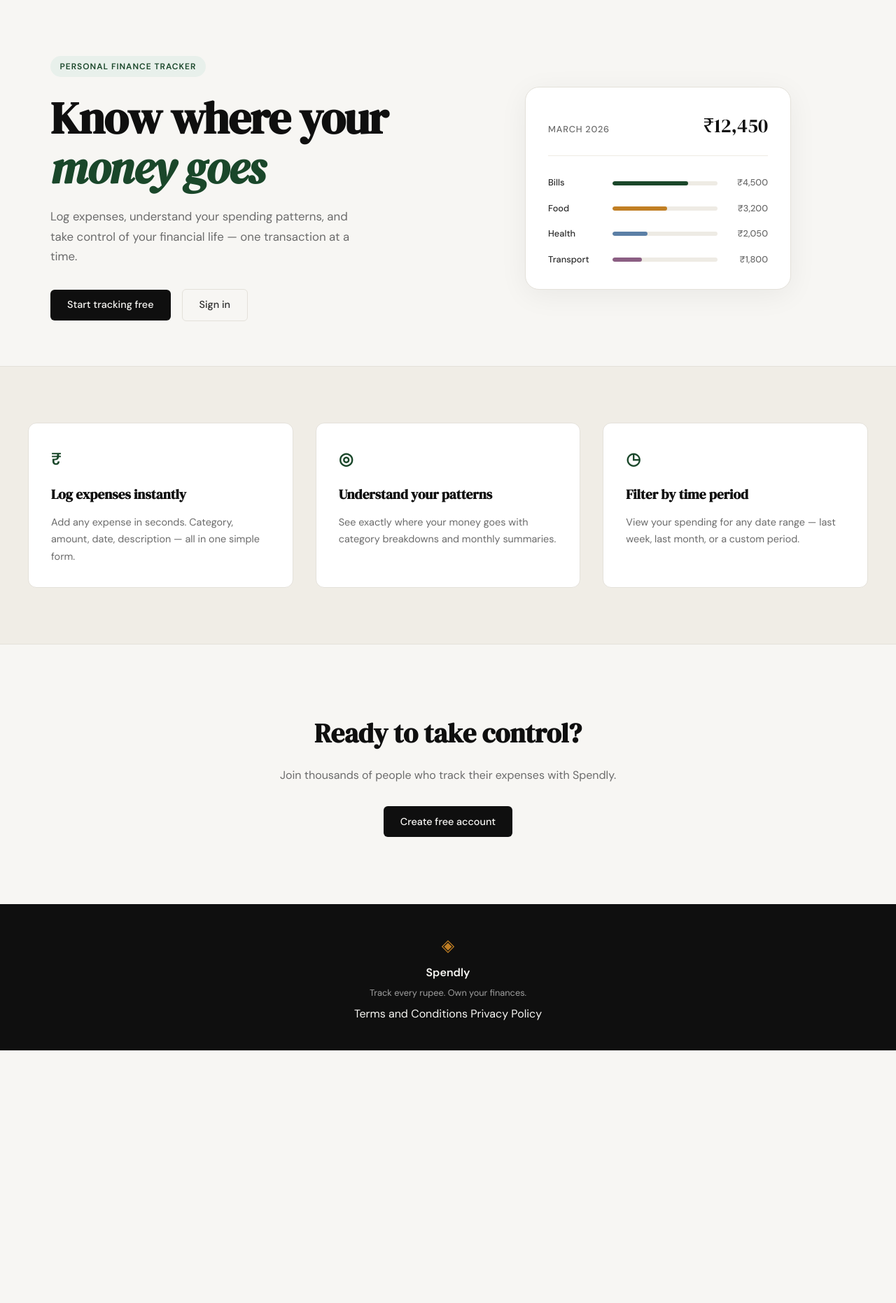
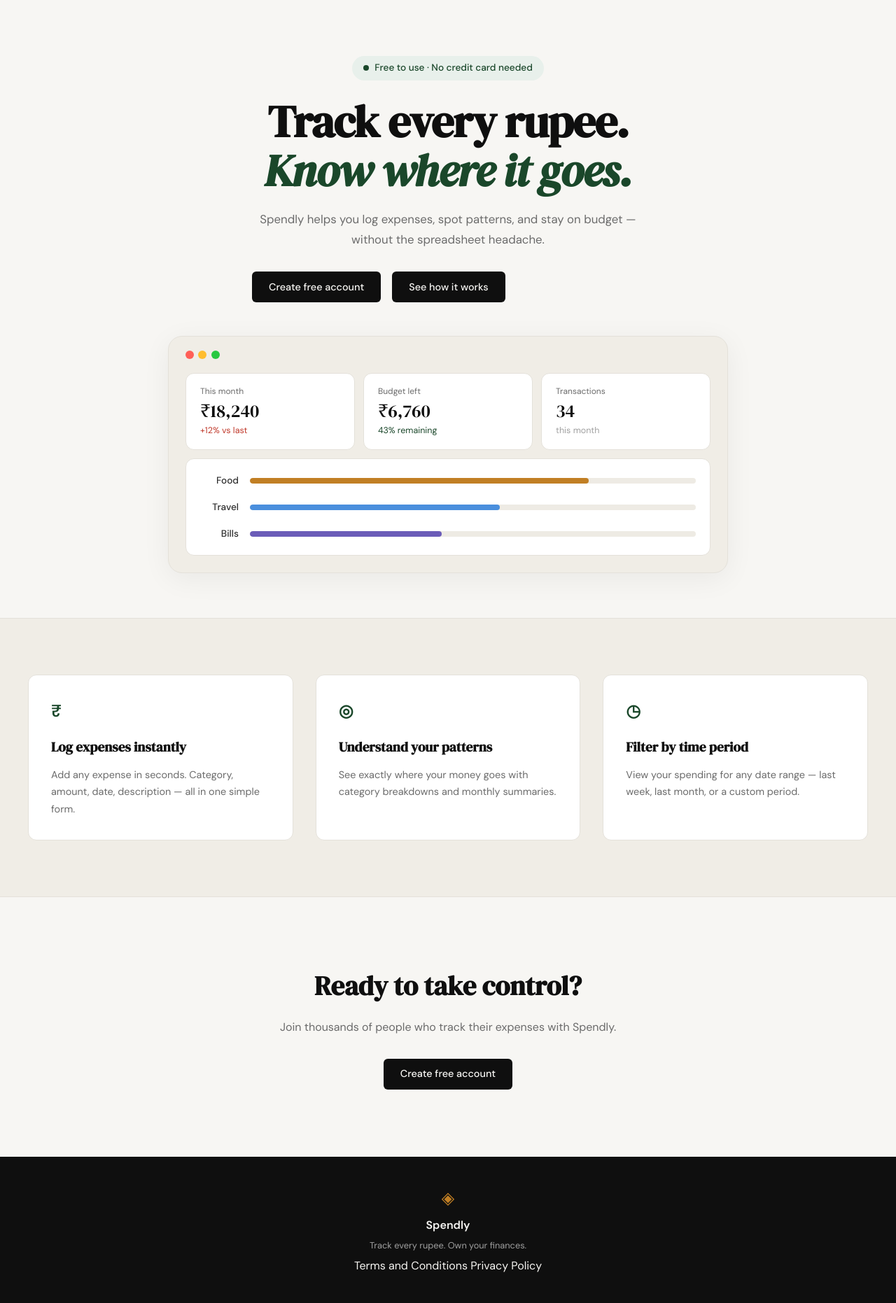
Before and after one commit to Amith-Ganta/spendly, a Flask app: page / in a window 1280 px wide. Shown: the part 61-1923 px from the top of the page at 70% size. Before the commit the page ends 1562 px from the top, so only its background shows below. Run offline with Flask 3, Linux system fonts and the light colour scheme.

Commit message:
landing: redesign hero section to match mockup

```diff
--- /dev/null
+++ b/static/css/landing.css
@@ -0,0 +1,169 @@
+/* ------------------------------------------------------------------ */
+/* Landing page — hero overrides                                        */
+/* ------------------------------------------------------------------ */
+
+.hero {
+    padding: 5rem 2rem 4rem;
+    display: flex;
+    flex-direction: column;
+    align-items: center;
+    text-align: center;
+    gap: 3rem;
+    max-width: 900px;
+    margin: 0 auto;
+}
+
+.hero-inner {
+    max-width: 680px;
+}
+
+.hero-badge {
+    display: inline-flex;
+    align-items: center;
+    gap: 0.5rem;
+    background: var(--accent-light);
+    color: var(--accent);
+    font-size: 0.85rem;
+    font-weight: 500;
+    letter-spacing: normal;
+    text-transform: none;
+    padding: 0.4rem 1rem;
+    border-radius: 999px;
+    margin-bottom: 1.5rem;
+}
+
+.hero-badge-dot {
+    width: 8px;
+    height: 8px;
+    border-radius: 50%;
+    background: var(--accent);
+    display: inline-block;
+    flex-shrink: 0;
+}
+
+.hero-subtitle {
+    max-width: 560px;
+    margin-left: auto;
+    margin-right: auto;
+}
+
+.hero-visual {
+    width: 100%;
+    max-width: 800px;
+    display: block;
+}
+
+/* ------------------------------------------------------------------ */
+/* Mock browser dashboard                                              */
+/* ------------------------------------------------------------------ */
+
+.mock-browser {
+    background: var(--paper-warm);
+    border: 1px solid var(--border);
+    border-radius: var(--radius-lg);
+    padding: 1.25rem 1.5rem 1.5rem;
+    box-shadow: 0 8px 40px rgba(0, 0, 0, 0.06);
+}
+
+.mock-browser-bar {
+    display: flex;
+    gap: 0.4rem;
+    margin-bottom: 1.25rem;
+}
+
+.mock-dot {
+    width: 12px;
+    height: 12px;
+    border-radius: 50%;
+    display: inline-block;
+}
+
+.mock-dot-red    { background: #ff5f57; }
+.mock-dot-yellow { background: #ffbd2e; }
+.mock-dot-green  { background: #28c840; }
+
+.mock-stats-row {
+    display: grid;
+    grid-template-columns: repeat(3, 1fr);
+    gap: 0.75rem;
+    margin-bottom: 0.75rem;
+}
+
+.mock-stat {
+    background: var(--paper-card);
+    border: 1px solid var(--border);
+    border-radius: var(--radius-md);
+    padding: 1rem 1.25rem;
+    text-align: left;
+}
+
+.mock-stat-label {
+    font-size: 0.75rem;
+    color: var(--ink-muted);
+    margin-bottom: 0.35rem;
+}
+
+.mock-stat-value {
+    font-family: var(--font-display);
+    font-size: 1.6rem;
+    color: var(--ink);
+    line-height: 1;
+    margin-bottom: 0.35rem;
+}
+
+.mock-stat-note {
+    font-size: 0.78rem;
+    color: var(--ink-faint);
+}
+
+.mock-note-danger { color: var(--danger); }
+.mock-note-accent { color: var(--accent); }
+
+.mock-cats {
+    background: var(--paper-card);
+    border: 1px solid var(--border);
+    border-radius: var(--radius-md);
+    padding: 1.25rem;
+    display: flex;
+    flex-direction: column;
+    gap: 1rem;
+    text-align: left;
+}
+
+.mock-cat-row {
+    display: grid;
+    grid-template-columns: 55px 1fr;
+    align-items: center;
+    gap: 1rem;
+}
+
+.mock-cat-name {
+    font-size: 0.85rem;
+    font-weight: 500;
+    color: var(--ink-soft);
+    text-align: right;
+}
+
+.mock-cat-track {
+    height: 8px;
+    background: var(--border-soft);
+    border-radius: 999px;
+    overflow: hidden;
+}
+
+.mock-cat-fill {
+    height: 100%;
+    border-radius: 999px;
+}
+
+.mock-cat-amber  { background: #c17f24; }
+.mock-cat-blue   { background: #4a8fdd; }
+.mock-cat-indigo { background: #6b5cb8; }
+
+/* ------------------------------------------------------------------ */
+/* Responsive                                                          */
+/* ------------------------------------------------------------------ */
+
+@media (max-width: 600px) {
+    .mock-stats-row { grid-template-columns: 1fr; }
+}
--- a/templates/landing.html
+++ b/templates/landing.html
@@ -1,60 +1,74 @@
 {% extends "base.html" %}
 
 {% block title %}Spendly — Track Every Rupee{% endblock %}
+
+{% block head %}
+<link rel="stylesheet" href="{{ url_for('static', filename='css/landing.css') }}">
+{% endblock %}
 
 {% block content %}
 
 <section class="hero">
     <div class="hero-inner">
-        <div class="hero-badge">Personal Finance Tracker</div>
+        <div class="hero-badge">
+            <span class="hero-badge-dot"></span>
+            Free to use · No credit card needed
+        </div>
         <h1 class="hero-title">
-            Know where your<br>
-            <em>money goes</em>
+            Track every rupee.<br>
+            <em>Know where it goes.</em>
         </h1>
         <p class="hero-subtitle">
-            Log expenses, understand your spending patterns,
-            and take control of your financial life —
-            one transaction at a time.
+            Spendly helps you log expenses, spot patterns, and stay
+            on budget — without the spreadsheet headache.
         </p>
         <div class="hero-actions">
-            <a href="{{ url_for('register') }}" class="btn-primary">Start tracking free</a>
-            <a href="{{ url_for('login') }}" class="btn-ghost">Sign in</a>
+            <a href="{{ url_for('register') }}" class="btn-primary">Create free account</a>
+            <a href="#" class="btn-primary">See how it works</a>
         </div>
     </div>
     <div class="hero-visual">
-        <div class="mock-card">
-            <div class="mock-card-header">
-                <span class="mock-label">March 2026</span>
-                <span class="mock-total">₹12,450</span>
+        <div class="mock-browser">
+            <div class="mock-browser-bar">
+                <span class="mock-dot mock-dot-red"></span>
+                <span class="mock-dot mock-dot-yellow"></span>
+                <span class="mock-dot mock-dot-green"></span>
             </div>
-            <div class="mock-bars">
-                <div class="mock-bar-row">
-                    <span class="mock-cat">Bills</span>
-                    <div class="mock-bar-track">
-                        <div class="mock-bar" style="width: 72%"></div>
+            <div class="mock-stats-row">
+                <div class="mock-stat">
+                    <div class="mock-stat-label">This month</div>
+                    <div class="mock-stat-value">₹18,240</div>
+                    <div class="mock-stat-note mock-note-danger">+12% vs last</div>
+                </div>
+                <div class="mock-stat">
+                    <div class="mock-stat-label">Budget left</div>
+                    <div class="mock-stat-value">₹6,760</div>
+                    <div class="mock-stat-note mock-note-accent">43% remaining</div>
+                </div>
+                <div class="mock-stat">
+                    <div class="mock-stat-label">Transactions</div>
+                    <div class="mock-stat-value">34</div>
+                    <div class="mock-stat-note">this month</div>
+                </div>
+            </div>
+            <div class="mock-cats">
+                <div class="mock-cat-row">
+                    <span class="mock-cat-name">Food</span>
+                    <div class="mock-cat-track">
+                        <div class="mock-cat-fill mock-cat-amber" style="width: 76%"></div>
                     </div>
-                    <span class="mock-amt">₹4,500</span>
                 </div>
-                <div class="mock-bar-row">
-                    <span class="mock-cat">Food</span>
-                    <div class="mock-bar-track">
-                        <div class="mock-bar mock-bar-2" style="width: 52%"></div>
+                <div class="mock-cat-row">
+                    <span class="mock-cat-name">Travel</span>
+                    <div class="mock-cat-track">
+                        <div class="mock-cat-fill mock-cat-blue" style="width: 56%"></div>
                     </div>
-                    <span class="mock-amt">₹3,200</span>
                 </div>
-                <div class="mock-bar-row">
-                    <span class="mock-cat">Health</span>
-                    <div class="mock-bar-track">
-                        <div class="mock-bar mock-bar-3" style="width: 33%"></div>
+                <div class="mock-cat-row">
+                    <span class="mock-cat-name">Bills</span>
+                    <div class="mock-cat-track">
+                        <div class="mock-cat-fill mock-cat-indigo" style="width: 43%"></div>
                     </div>
-                    <span class="mock-amt">₹2,050</span>
-                </div>
-                <div class="mock-bar-row">
-                    <span class="mock-cat">Transport</span>
-                    <div class="mock-bar-track">
-                        <div class="mock-bar mock-bar-4" style="width: 28%"></div>
-                    </div>
-                    <span class="mock-amt">₹1,800</span>
                 </div>
             </div>
         </div>
```
